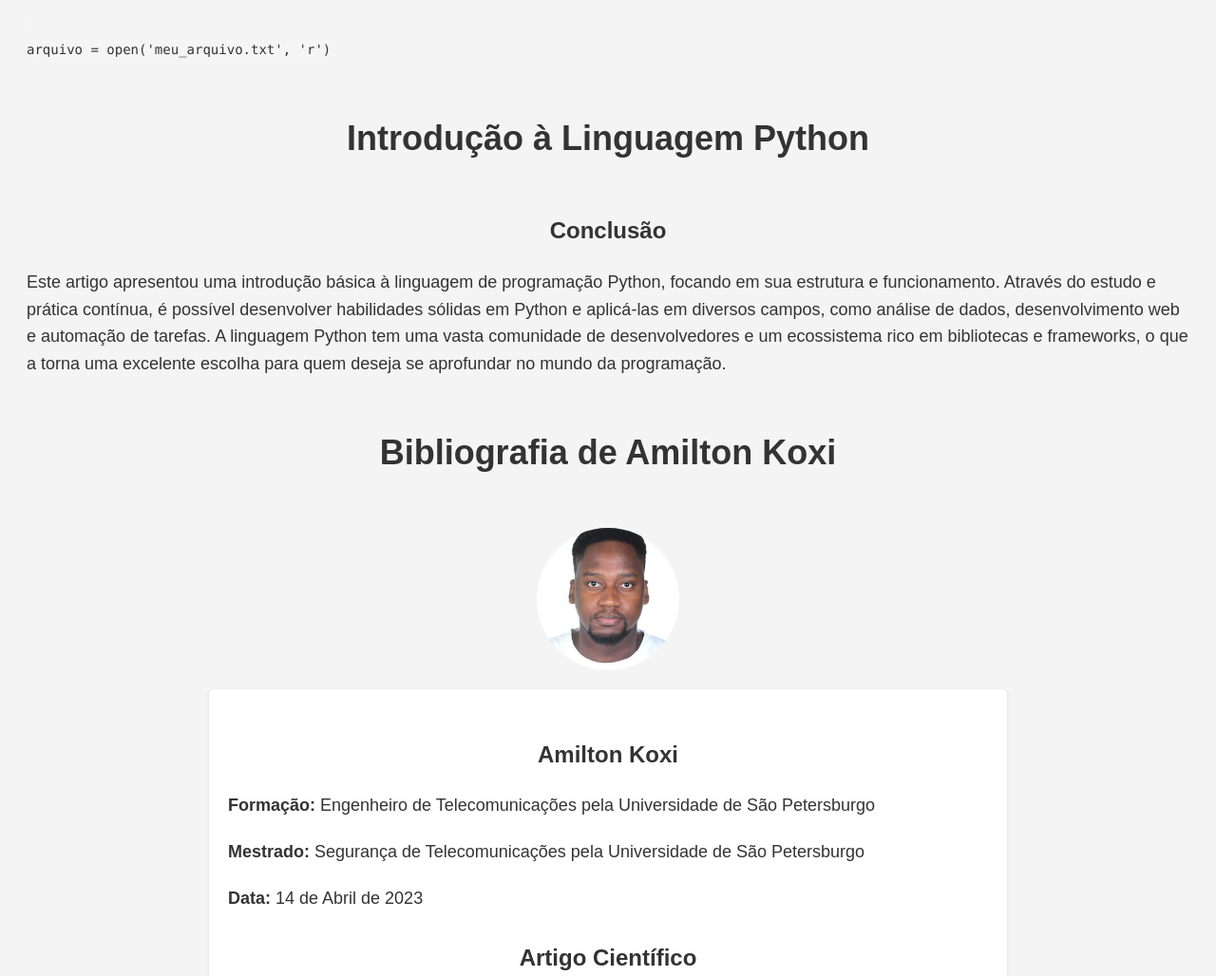
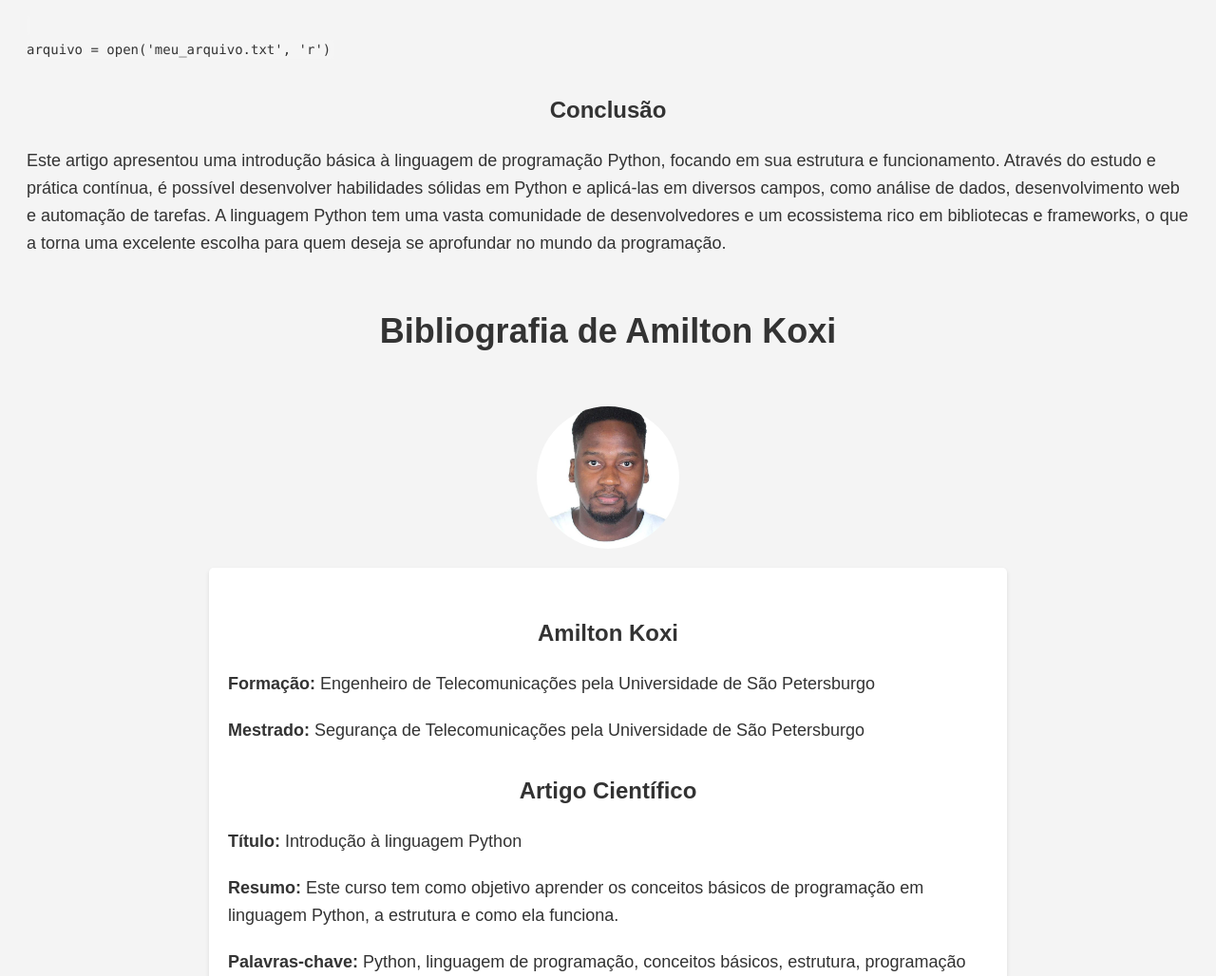
Before and after one commit to akoxi24/curso_python, a plain HTML site: page index.html in a window 1280 px wide. Shown: the part 10972-12000 px from the top of the page at 95% size. Drawn offline with Linux system fonts and the light colour scheme.

Commit message:
Update index.html

```diff
--- a/index.html
+++ b/index.html
@@ -376,7 +376,7 @@ arquivo = open('meu_arquivo.txt', 'r')
 
 <!DOCTYPE html>
 
-        <h1>Introdução à Linguagem Python</h1>
+
         <h2>Conclusão</h2>
         <p>Este artigo apresentou uma introdução básica à linguagem de programação Python, focando em sua estrutura e funcionamento. Através do estudo e prática contínua, é possível desenvolver habilidades sólidas em Python e aplicá-las em diversos campos, como análise de dados, desenvolvimento web e automação de tarefas. A linguagem Python tem uma vasta comunidade de desenvolvedores e um ecossistema rico em bibliotecas e frameworks, o que a torna uma excelente escolha para quem deseja se aprofundar no mundo da programação.</p>
         <h1>Bibliografia de Amilton Koxi</h1>
@@ -386,7 +386,7 @@ arquivo = open('meu_arquivo.txt', 'r')
             <div class="author-info">
                 <p><strong>Formação:</strong> Engenheiro de Telecomunicações pela Universidade de São Petersburgo</p>
                 <p><strong>Mestrado:</strong> Segurança de Telecomunicações pela Universidade de São Petersburgo</p>
-                <p><strong>Data:</strong> 14 de Abril de 2023</p>
+
             </div>
             <h2>Artigo Científico</h2>
             <p><strong>Título:</strong> Introdução à linguagem Python</p>
```
